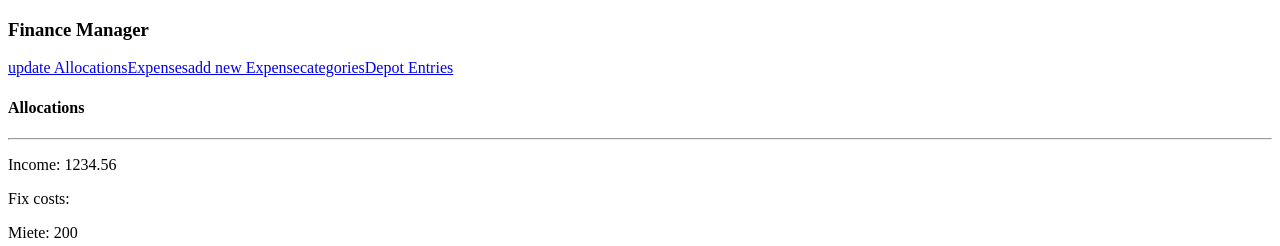
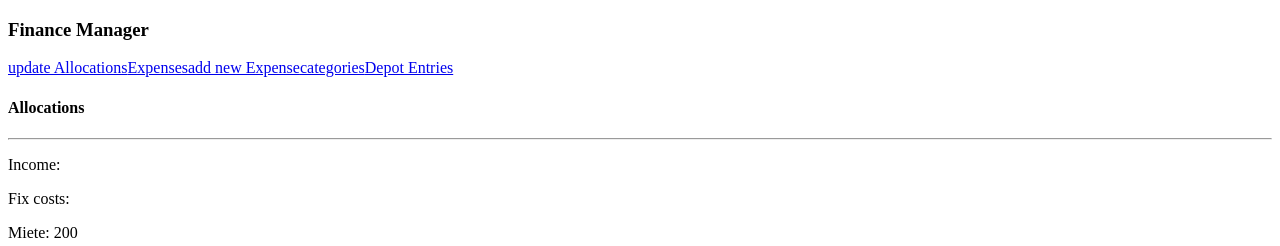
Before and after one commit to cscherhoff/finance-manager-frontend, an Angular app: page /allocation in a window 1280 px wide. Shown: the top 246 px of the page. Built offline with nearby package versions, Linux system fonts and the light colour scheme.

Commit message:
Fix: Change income to investment in Allocations

```diff
--- a/src/app/allocations/allocations.component.ts
+++ b/src/app/allocations/allocations.component.ts
@@ -10,7 +10,7 @@ import { ALLOCATION_Mock } from './mockData/mock-allocations';
 })
 export class AllocationsComponent implements OnInit {
 
-  allocation: Allocation = {income: 0.0, categories: [], fixCosts: []};
+  allocation: Allocation = {investment: 0.0, categories: [], fixCosts: []};
 
   constructor(private allocationService: AllocationService) { }
 
--- a/src/app/allocations/data/Allocation.ts
+++ b/src/app/allocations/data/Allocation.ts
@@ -2,7 +2,7 @@ import { Category } from "./Category";
 import { FixCost } from "./FixCost";
 
 export interface Allocation {
-    income: number;
+    investment: number;
     fixCosts: FixCost[];
     categories: Category[];
 }
--- a/src/app/allocations/mockData/mock-allocations.ts
+++ b/src/app/allocations/mockData/mock-allocations.ts
@@ -1,7 +1,7 @@
 import { Allocation } from "../data/Allocation";
 
 export const ALLOCATION_Mock: Allocation = {
-    income: 1234.56,
+    investment: 1234.56,
     fixCosts: [{fixCostName: 'Miete', value: 200}, {fixCostName: 'GEZ', value: 17.99}, {fixCostName: 'AV', value: 117.99}],
     categories: [{categoryName: 'Haushalt', budget: 22.77}, {categoryName: 'Freizeit', budget: 330.55}],
   }
--- a/src/app/allocations/service/allocation.service.ts
+++ b/src/app/allocations/service/allocation.service.ts
@@ -11,7 +11,7 @@ export class AllocationService {
   constructor() { }
 
   getAllocation() :Allocation {
-    let allocationReturn: Allocation = {income: 0.0, categories: [], fixCosts: []};
+    let allocationReturn: Allocation = {investment: 0.0, categories: [], fixCosts: []};
 
     of(ALLOCATION_Mock)
       .subscribe(allocation => allocationReturn = allocation);
```
